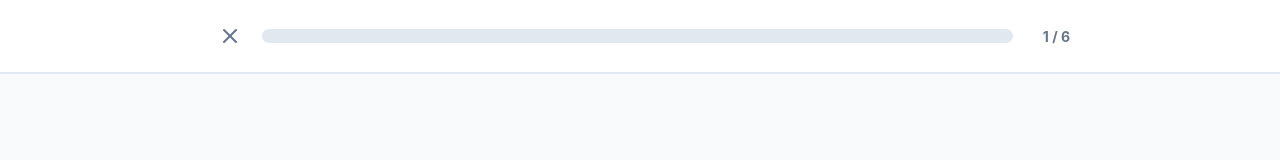
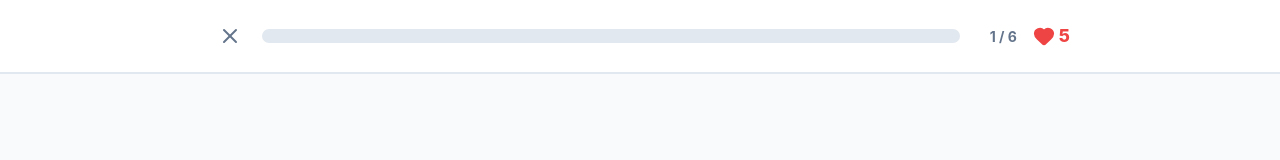
Before and after one commit to nguysutf/cappyo, a React (Vite) app in the folder apps/web/: page /journeys/sql/leasson/1 in a window 1280 px wide. Shown: the top 160 px of the page. Built offline with nearby package versions, Linux system fonts and the light colour scheme.

Commit message:
feat: add lives to lessons

```diff
--- /dev/null
+++ b/apps/web/src/components/game/Lives/Lives.module.scss
@@ -0,0 +1,8 @@
+.lives {
+  display: flex;
+  align-items: center;
+  gap: $spacing-1;
+  color: $color-danger;
+  font-weight: 800;
+  font-size: 1.1rem;
+}
--- /dev/null
+++ b/apps/web/src/components/game/Lives/index.tsx
@@ -0,0 +1,17 @@
+import { Heart } from 'lucide-react'
+
+import styles from './Lives.module.scss'
+
+interface LivesProps {
+  vidas: number
+}
+
+export function Lives({ vidas }: LivesProps) {
+  return (
+    <div className={styles.lives} aria-live="polite">
+      <Heart size={22} fill="currentColor" aria-hidden="true" />
+      <span aria-hidden="true">{vidas}</span>
+      <span className="sr-only">{vidas} vidas restantes</span>
+    </div>
+  )
+}
--- a/apps/web/src/pages/journeys/sql/leasson.tsx
+++ b/apps/web/src/pages/journeys/sql/leasson.tsx
@@ -1,12 +1,15 @@
 import { useEffect, useState, useCallback } from 'react'
 import { useNavigate, useParams } from 'react-router-dom'
 
+import { Lives } from '@/components/game/Lives'
 import { ExerciseRenderer } from '@/components/leasson/exercises/ExerciseRenderer'
 import { FeedbackFooter } from '@/components/leasson/FeedbackFooter'
 import { LeassonLayout } from '@/components/leasson/layout'
 import { LessonCompletion } from '@/components/leasson/LessonCompletion'
 import { ProgressBar } from '@/components/leasson/ProgressBar'
+import { Button } from '@/components/ui/Button'
 import { useLesson } from '@/hooks/useLesson'
+import { ganharXp, VIDAS_POR_LICAO, XP_POR_ACERTO } from '@/services/game'
 import { lessonService } from '@/services/lessonService'
 import { marcarConcluida } from '@/services/progress'
 import type { ExecutionResult } from '@/types/database'
@@ -17,6 +20,7 @@ export function SqlLessonPage() {
   const { lessonId = 'sql-intro-01' } = useParams()
   const [session, setSession] = useState<LessonSession | null>(null)
   const [isLoading, setIsLoading] = useState(true)
+  const [vidas, setVidas] = useState(VIDAS_POR_LICAO)
   const [lastExecution, setLastExecution] = useState<ExecutionResult | undefined>(undefined)
 
   useEffect(() => {
@@ -63,6 +67,17 @@ export function SqlLessonPage() {
   useEffect(() => {
     if(isCompleted) marcarConcluida(lessonId)
   }, [isCompleted, lessonId])
+
+  useEffect(() => {
+    if(!feedback) return
+    if(feedback.isCorrect) ganharXp(XP_POR_ACERTO)
+    else setVidas((v) => v - 1)
+  }, [feedback])
+
+  const recomecar = () => {
+    setVidas(VIDAS_POR_LICAO)
+    handleRestart()
+  }
 
   const handleTriggerCheck = useCallback(() => {
     handleCheckAnswer(lastExecution)
@@ -117,9 +132,22 @@ export function SqlLessonPage() {
       >
         <LessonCompletion
           summary={summary}
-          onRestart={handleRestart}
+          onRestart={recomecar}
           onExit={handleExit}
         />
+      </LeassonLayout>
+    )
+  }
+
+  if(vidas <= 0 && !feedback) {
+    return (
+      <LeassonLayout>
+        <div role="alert" style={{ textAlign: 'center', display: 'flex', flexDirection: 'column', alignItems: 'center', gap: 16 }}>
+          <h1>Suas vidas acabaram!</h1>
+          <p>Revise o conteúdo e tente de novo.</p>
+          <Button onClick={recomecar}>Tentar de novo</Button>
+          <Button variant="outline" onClick={handleExit}>Voltar à trilha</Button>
+        </div>
       </LeassonLayout>
     )
   }
@@ -137,12 +165,17 @@ export function SqlLessonPage() {
   return (
     <LeassonLayout
       header={
+        <div style={{ display: 'flex', alignItems: 'center', gap: 16 }}>
+          <div style={{ flex: 1 }}>
             <ProgressBar
               current={currentIndex + 1}
               total={totalExercises}
               progressPercentage={progressPercentage}
               onClose={handleExit}
             />
+          </div>
+          <Lives vidas={vidas} />
+        </div>
       }
       footer={
         <FeedbackFooter
--- a/apps/web/src/styles/globals.scss
+++ b/apps/web/src/styles/globals.scss
@@ -3,3 +3,12 @@
   outline: 3px solid $color-primary;
   outline-offset: 2px;
 }
+
+.sr-only {
+  position: absolute;
+  width: 1px;
+  height: 1px;
+  overflow: hidden;
+  clip: rect(0, 0, 0, 0);
+  white-space: nowrap;
+}
```
Lines whose indentation alone changed are shown as unchanged.
